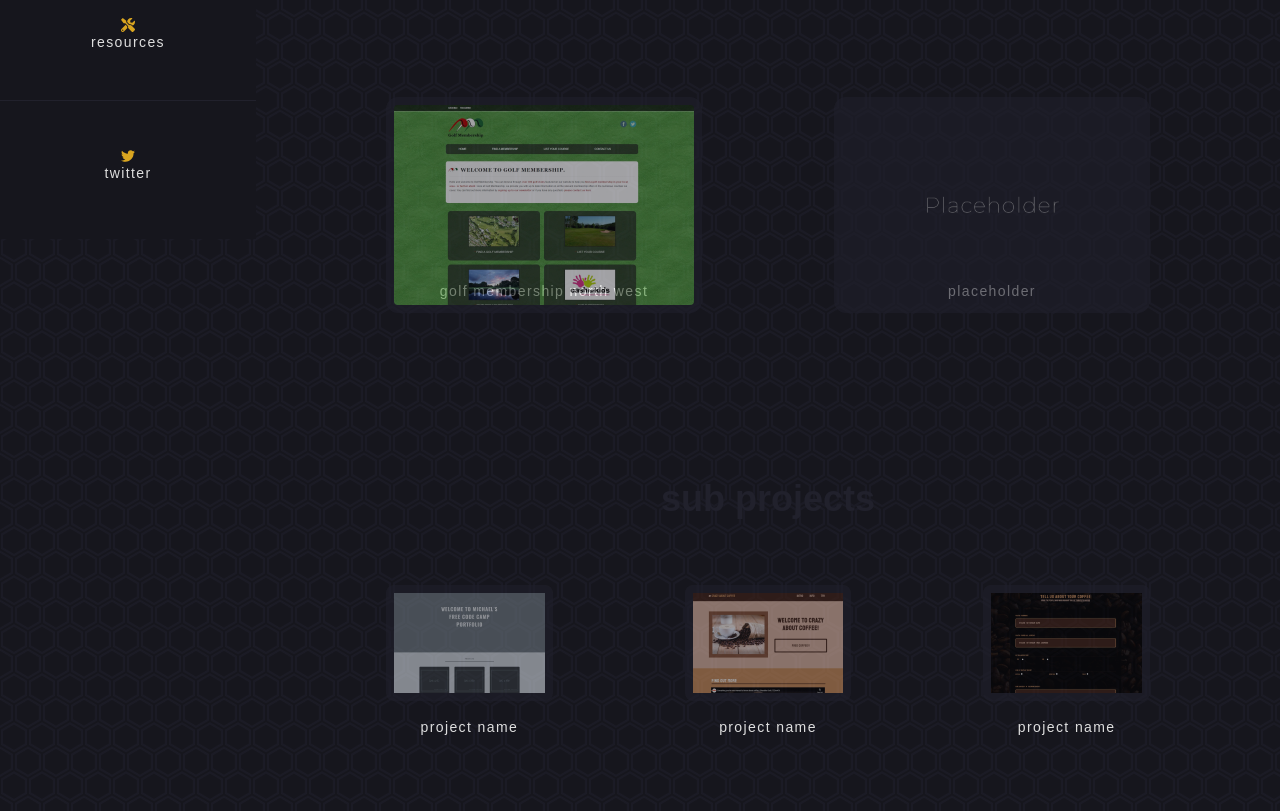
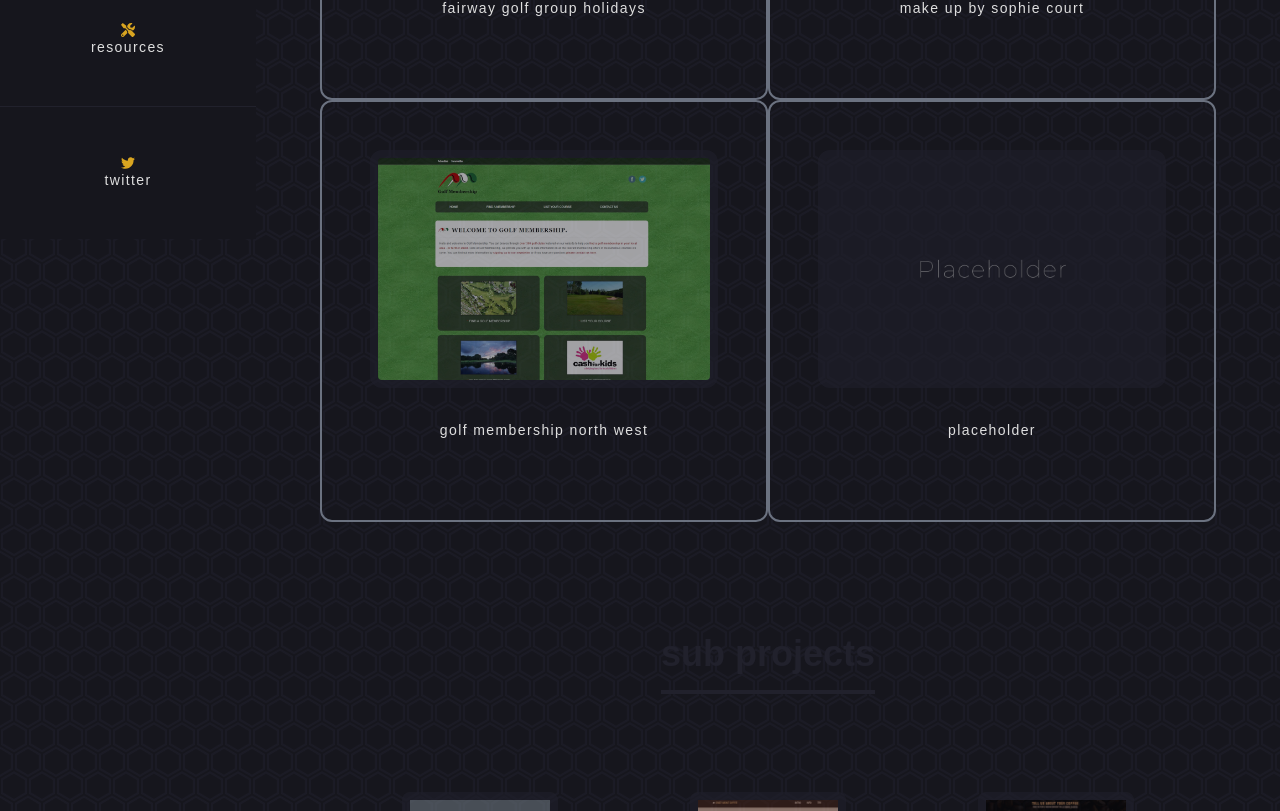
Before and after one commit to michaelgainford/michaelgainford.github.io, a React (Create React App) app: page / in a window 1280 px wide. Shown: the part 561-1372 px from the top of the page. Built offline with nearby package versions, Linux system fonts and the light colour scheme.

Commit message:
Further tweaks to projects page

```diff
--- a/src/components/Header.js
+++ b/src/components/Header.js
@@ -3,7 +3,7 @@ import HeaderNav from "./HeaderNav";
 
 const Header = () => {
   return (
-    <div className="logo-nav bg-theme md:h-screen w-full md:w-1/5 md:sticky md:top-0 grid auto-rows-auto">
+    <div className="logo-nav bg-theme md:h-screen w-full md:w-1/5 md:sticky md:top-0 grid md:auto-rows-auto">
       <MainLogo />
       <HeaderNav />
     </div>
--- a/src/components/HeaderNav.js
+++ b/src/components/HeaderNav.js
@@ -6,7 +6,7 @@ import { FaTwitter } from "react-icons/fa";
 
 const HeaderNav = () => {
     return (
-        <nav className="nav-main grid grid-cols-4 md:grid-cols-1 max-h-full tracking-widest text-xs md:text-sm text-highlight grid-flow-row auto-rows-max">
+        <nav className="nav-main grid grid-cols-4 md:grid-cols-1 max-h-full tracking-widest text-xs md:text-sm text-highlight md:grid-rows-4 grid-flow-row auto-rows-max">
         <Link
           to="/"
           className="lowercase md:border-t border-theme-alt hover:bg-theme-alt text-light text-center px-4 py-12 flex flex-col justify-center items-center ease-in-out duration-500"
--- a/src/components/MyProjectsMain.js
+++ b/src/components/MyProjectsMain.js
@@ -38,22 +38,24 @@ const MyProjectsMain = () => {
           return (
             <div
               key="myProjectMain.id"
-              className="project p-2 md:p-16 md:hover:p-8 flex flex-col items-center mb-0 pb-4 hover:-mb-4 md:hover:pb-0 ease-in-out duration-500 rounded-xl border-2 border-transparent hover:border-theme-alt hover:bg-theme-alt lowercase hover:uppercase hover:gap-y-4"
+              className="project flex flex-col items-center hover:gap-y-4 hover:bg-theme-alt border-2 border-gray-500 hover:border-theme-alt rounded-xl p-4 md:hover:pb-0 ease-in-out duration-500 lowercase hover:uppercase"
             >
-              <a href={myProjectMain.url}>
+              <a
+                href={myProjectMain.url}
+                className="p-2 sm:p-8 md:hover:p-8 md:hover:pb-0 text-light hover:text-highlight ease-in-out duration-500"
+              >
                 <img
                   src={myProjectMain.image}
                   alt="template"
-                  className="w-full h-auto border-lg rounded-xl border-[8px] border-theme-alt hover:border-highlight opacity-60 hover:opacity-100 ease-in-out duration-500 z-10"
+                  className="w-full h-auto border-lg rounded-xl object-cover border-[8px] border-theme-alt hover:border-highlight opacity-60 hover:opacity-100"
                 />
-                <p className="text-center lowercase text-light tracking-widest text-sm p-4 -mt-12 w-full ease-in-out duration-500 -z-5s0">
+                <p className="text-center lowercase tracking-widest text-sm p-2 sm:p-4 md:p-8 w-full">
                   {myProjectMain.projectName}
                 </p>
               </a>
             </div>
           );
         })}
-
       </div>
     </div>
   );
--- a/src/components/MyProjectsSub.js
+++ b/src/components/MyProjectsSub.js
@@ -3,6 +3,7 @@ import imageFCC2 from "../assets/past-projects/landing-page-screenshot.webp";
 import imageFCC3 from "../assets/past-projects/survey-form-screenshot.webp";
 import imageFCC4 from "../assets/past-projects/tech-doc-page-screenshot.webp";
 import imageFCC5 from "../assets/past-projects/tribute-page-screenshot.webp";
+//import imagePlaceholder from "../assets/global-images/image-placeholder.png";
 
 const MyProjectsSub = () => {
   const myProjectsSubInfo = [
@@ -39,16 +40,16 @@ const MyProjectsSub = () => {
   ];
 
   return (
-    <div className="sub-projects pt-24">
-      <h3 className="text-center text-theme-alt text-4xl font-bold lowercase">
+    <div className="sub-projects pt-24 pb-16">
+      <h3 className="text-center text-theme-alt text-4xl font-bold lowercase mt-4 pb-4 mb-4 border-b-4 border-theme-alt w-fit mx-auto">
         Sub Projects
       </h3>
-      <div className="projects-wrapper grid grid-cols-3">
+      <div className="projects-wrapper grid md:grid-cols-3 p-4">
         {Object.values(myProjectsSubInfo).map((myProjectSub) => {
           return (
             <div
-              key="myProjectMain.id"
-              className="project p-2 md:p-16 md:hover:p-8 flex flex-col items-center mb-0 pb-4 hover:-mb-4 md:hover:pb-0 ease-in-out duration-500 rounded-xl border-2 border-transparent hover:border-theme-alt hover:bg-theme-alt lowercase hover:uppercase hover:gap-y-4"
+              key="myProjectSub.id"
+              className="project p-4 md:p-16 md:hover:p-8 flex flex-col justify-center items-center mb-0 hover:-mb-4 md:hover:pb-0 ease-in-out duration-500 rounded-xl border-2 border-transparent hover:border-theme-alt hover:bg-theme-alt lowercase hover:uppercase hover:gap-y-4"
             >
               <a href={myProjectSub.url}>
                 <img
```
